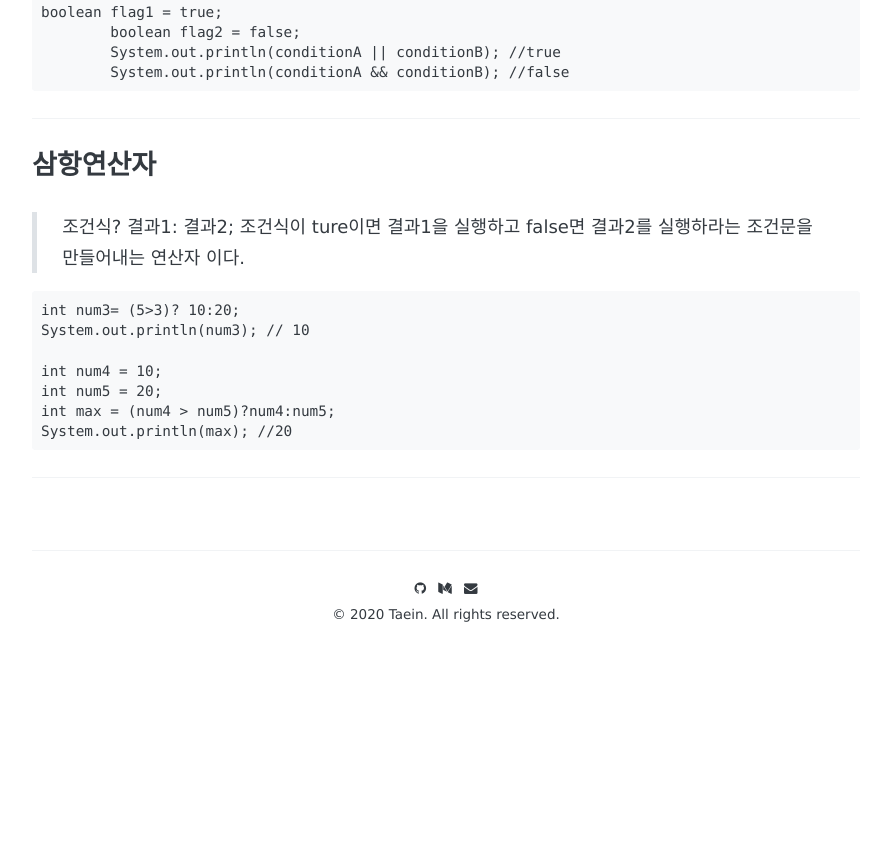
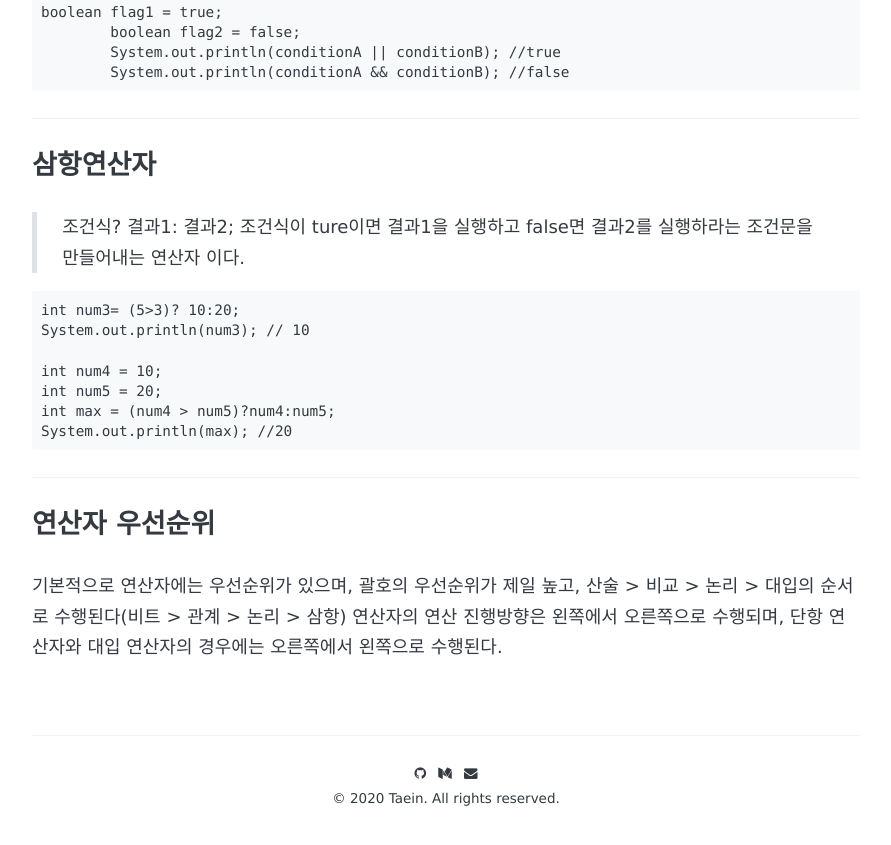
Before and after one commit to Taein0910/blog, a Jekyll site: the page built from _posts/2018-12-23-java-calculation-post.md, in a window 1280 px wide and 900 px high, scrolled down 1918 px. Shown: the top 845 px of the window, without its empty margins (194-1085 px from the left). Built offline with Jekyll 4.4.1, drawn with Linux system fonts in a browser that asks for light colours; some web fonts are replaced; comment, search, counter and statistics services are not loaded; before the commit the page ends 2633 px from its top, so only the background shows below that.

Commit message:
Update 2018-12-23-java-calculation-post.md

```diff
--- a/_posts/2018-12-23-java-calculation-post.md
+++ b/_posts/2018-12-23-java-calculation-post.md
@@ -97,3 +97,7 @@ int max = (num4 > num5)?num4:num5;
 System.out.println(max); //20
 ~~~
 ---
+
+### 연산자 우선순위
+기본적으로 연산자에는 우선순위가 있으며, 괄호의 우선순위가 제일 높고, 산술 > 비교 > 논리 > 대입의 순서로 수행된다(비트 > 관계 > 논리 > 삼항)
+연산자의 연산 진행방향은 왼쪽에서 오른쪽으로 수행되며, 단항 연산자와 대입 연산자의 경우에는 오른쪽에서 왼쪽으로 수행된다.
```
